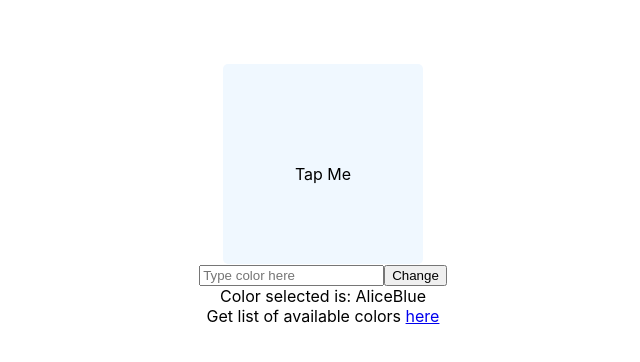
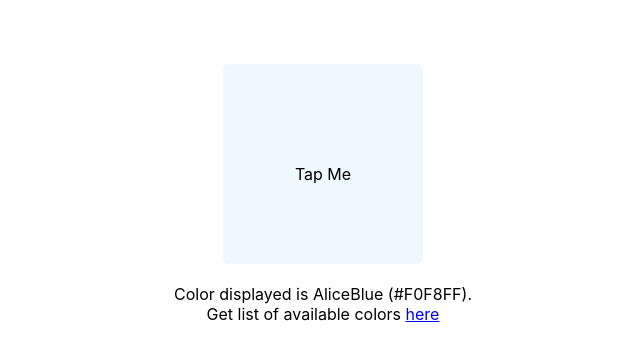
Before and after one commit to rsk2/color-changing-box, a React (Create React App) app: page / in a window 1280 px wide. Shown: the top 362 px of the page, without its empty margins (317-957 px from the left). Built offline with nearby package versions, Linux system fonts and the light colour scheme.

Commit message:
Hiding the user color change feature. Display hex code as well

```diff
--- a/src/index.js
+++ b/src/index.js
@@ -8,6 +8,7 @@ import './index.css';
 class ColorChanger extends Component {
 state = {
     color: "Red",
+    hex: "#FF0000"
 }
 
 changeColorBox= () => {
@@ -21,9 +22,9 @@ getRandomColor = () => {
     colorService().then( randomColor => {
         this.setState(prevState => {
             if(prevState.color !== randomColor.color)
-                return { color: randomColor.color }
+                return { color: randomColor.color , hex: randomColor.hex}
             else
-                return {color: "Blue"}
+                return {color: "Blue", hex: "#0000FF"}
         })
     })
 
@@ -37,12 +38,13 @@ componentDidMount() {
         return (
         <div className="box">
             <ColorBox inputColor= {this.state.color} getNewColor={() => this.getRandomColor()} />
-            <input type="text" placeholder="Type color here" id="newColor"/>
+           { /*<input type="text" placeholder="Type color here" id="newColor"/>
              <button onClick={this.changeColorBox}>Change</button>
-             <br/>
-             Color selected is: {this.state.color}
-             <br/>
-             Get list of available colors <a href="https://www.w3schools.com/colors/colors_names.asp" target="_blank">here</a>
+             */}
+            <br/>
+            Color displayed is {this.state.color} ({this.state.hex}).
+            <br/>
+            Get list of available colors <a href="https://www.w3schools.com/colors/colors_names.asp" target="_blank">here</a>
 
         </div>
 
```
